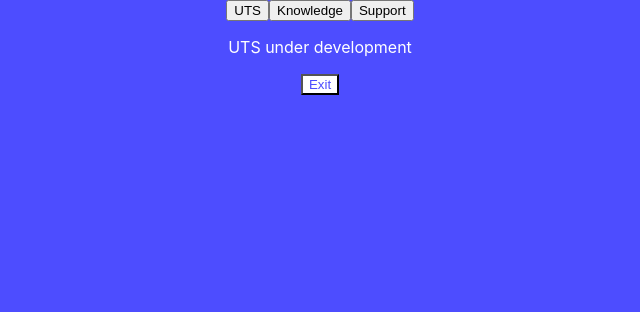
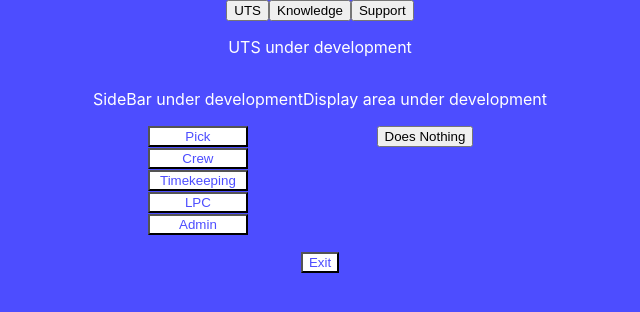
Before and after one commit to wkpescherine/PROJECTS-2024, a React (Create React App) app in the folder musik/: page /dashboard in a window 1280 px wide. Both pictures are taken after a click on the button "UTS". Shown: the top 312 px of the page, without its empty margins (320-960 px from the left). Built offline with nearby package versions, Linux system fonts and the light colour scheme.

Commit message:
musik:      0.5.1:           Added Side bar panel to UTS           Added Display Area to UTS           Added Categories to sidebar

```diff
--- a/musik/src/App.css
+++ b/musik/src/App.css
@@ -14,3 +14,9 @@ body {
   background-color: #fff;
   color:#4d4dff;
 }
+
+.invertButtonSidebar {
+  background-color: #fff;
+  color:#4d4dff;
+  width: 100px;
+}
--- /dev/null
+++ b/musik/src/display.js
@@ -0,0 +1,10 @@
+import './App.css';
+
+export default function Display (){
+    return (
+        <div>
+            <p>Display area under development</p>
+            <button>Does Nothing</button>
+        </div>
+    );
+}
--- a/musik/src/main.js
+++ b/musik/src/main.js
@@ -34,7 +34,7 @@ function Main() {
             <p>
                 <button class='invertButton' onClick={RedirectTo}>Login</button>
             </p>
-            <p>version 0.4.1 </p>
+            <p>version 0.5.1 </p>
         </div>
     );
 }
--- /dev/null
+++ b/musik/src/sidebar.js
@@ -0,0 +1,18 @@
+import './App.css';
+
+export default function Sidebar (){
+    return (
+        <div>
+            <p>SideBar under development</p>
+            <button class="invertButtonSidebar">Pick</button>
+            <br></br>
+            <button class="invertButtonSidebar">Crew</button>
+            <br></br>
+            <button class="invertButtonSidebar">Timekeeping</button>
+            <br></br>
+            <button class="invertButtonSidebar">LPC</button>
+            <br></br>
+            <button class="invertButtonSidebar">Admin</button>
+        </div>
+    );
+}
--- a/musik/src/uts.js
+++ b/musik/src/uts.js
@@ -1,9 +1,16 @@
 import './App.css';
+
+import SideBar from "./sidebar"
+import Display from "./display"
 
 export default function UTS (){
     return (
         <div>
             <p>UTS under development</p>
+            <div style={{display: "flex",justifyContent: "center"}}>
+                <SideBar />
+                <Display />
+            </div>
         </div>
     );
 }
```
Also changed, not shown: 1 other file (tests, documents, lock files or other folders).
